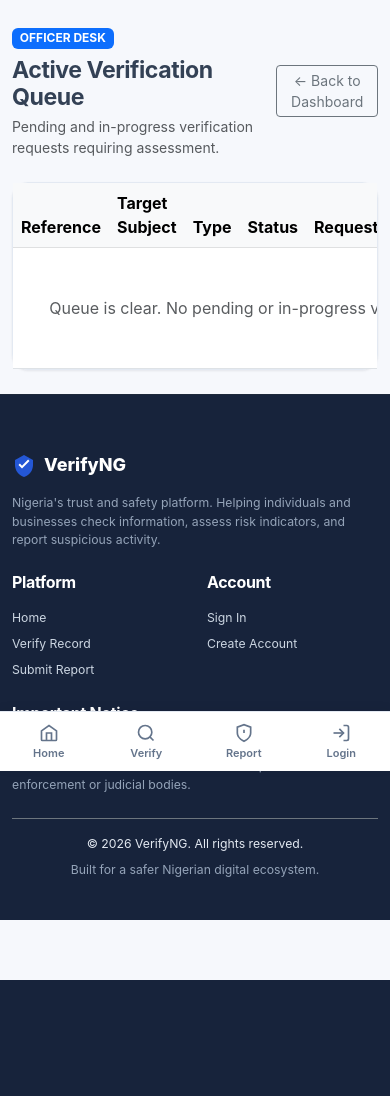
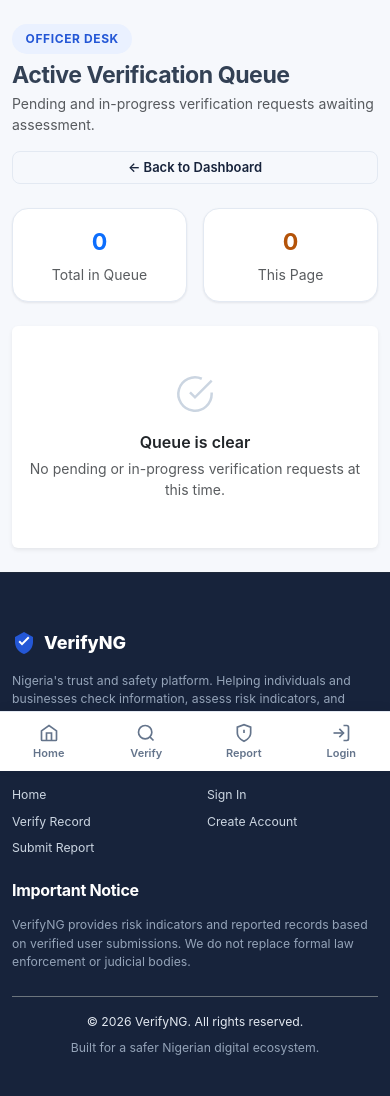
Before and after one commit to zictechng/verifyNG, a Django app: template templates/verification/officer_queue.html in a window 390 px wide. Shown: the part 73-1169 px from the top of the page. Before the commit the page ends 1053 px from the top, so only its background shows below. Run offline with Django 5.2, Linux system fonts and the light colour scheme; the template is opened without the code that fills it, so the values that code supplies are empty.

Commit message:
feat(verification): improve officer queue — stat strip, mobile columns, pagination controls, empty state

```diff
--- a/templates/verification/officer_queue.html
+++ b/templates/verification/officer_queue.html
@@ -1,4 +1,3 @@
-
 {% extends 'public/base.html' %}
 {% load static %}
 
@@ -6,15 +5,18 @@
 
 {% block content %}
 <div class="container py-4 py-md-5">
-    <div class="d-flex justify-content-between align-items-center mb-4">
+
+    {# ── Header ── #}
+    <div class="d-flex flex-column flex-md-row justify-content-between align-items-md-center gap-3 mb-4">
         <div>
-            <span class="badge bg-primary text-uppercase mb-2">Officer Desk</span>
+            <span class="vng-badge-trust mb-2">Officer Desk</span>
             <h1 class="h3 fw-bold mb-1">Active Verification Queue</h1>
-            <p class="small text-muted mb-0">Pending and in-progress verification requests requiring assessment.</p>
+            <p class="small text-muted mb-0">Pending and in-progress verification requests awaiting assessment.</p>
         </div>
-        <a href="{% url 'dashboard:index' %}" class="btn btn-outline-secondary btn-sm">&larr; Back to Dashboard</a>
+        <a href="{% url 'dashboard:index' %}" class="btn btn-vng-outline btn-vng-sm">&larr; Back to Dashboard</a>
     </div>
 
+    {# ── Django messages ── #}
     {% if messages %}
         {% for message in messages %}
             <div class="alert alert-{{ message.tags|default:'info' }} alert-dismissible fade show" role="alert">
@@ -24,51 +26,108 @@
         {% endfor %}
     {% endif %}
 
-    <div class="vng-card p-0">
+    {# ── Stat strip ── #}
+    <div class="row g-3 mb-4">
+        <div class="col-6 col-md-3">
+            <div class="vng-card p-3 text-center">
+                <div class="fw-bold fs-3 text-primary mb-1">{{ paginator.count|default:0 }}</div>
+                <div class="small text-muted">Total in Queue</div>
+            </div>
+        </div>
+        <div class="col-6 col-md-3">
+            <div class="vng-card p-3 text-center">
+                <div class="fw-bold fs-3 mb-1" style="color:var(--vng-warning);">
+                    {{ requests|length }}
+                </div>
+                <div class="small text-muted">This Page</div>
+            </div>
+        </div>
+    </div>
+
+    {# ── Queue table ── #}
+    <div class="card border-0 shadow-sm">
+        <div class="card-body p-0">
+            {% if requests %}
             <div class="table-responsive">
                 <table class="table table-hover align-middle mb-0">
                     <thead class="table-light">
                         <tr>
                             <th>Reference</th>
-                        <th>Target Subject</th>
-                        <th>Type</th>
+                            <th>Subject</th>
+                            <th class="d-none d-md-table-cell">Type</th>
                             <th>Status</th>
-                        <th>Requester</th>
-                        <th>Submitted</th>
-                        <th>Action</th>
+                            <th class="d-none d-md-table-cell">Requester</th>
+                            <th class="d-none d-md-table-cell">Submitted</th>
+                            <th></th>
                         </tr>
                     </thead>
                     <tbody>
                         {% for req in requests %}
                         <tr>
-                            <td class="font-monospace fw-semibold">{{ req.reference_number }}</td>
-                            <td>{{ req.target_subject.name }} <span class="badge bg-light text-dark">{{ req.target_subject.type }}</span></td>
-                            <td>{{ req.get_verification_type_display }}</td>
+                            <td class="font-monospace fw-semibold small">{{ req.reference_number }}</td>
+                            <td>
+                                {{ req.target_subject.name }}
+                                <span class="badge bg-light text-dark ms-1" style="font-size:0.7rem;">{{ req.target_subject.type }}</span>
+                            </td>
+                            <td class="d-none d-md-table-cell small text-muted">{{ req.get_verification_type_display }}</td>
                             <td>
                                 {% if req.status == 'in_progress' %}
-                                    <span class="badge bg-warning text-dark">IN PROGRESS</span>
+                                    <span class="badge bg-warning text-dark">In Progress</span>
                                 {% else %}
-                                    <span class="badge bg-secondary">PENDING</span>
+                                    <span class="badge bg-primary">Pending</span>
                                 {% endif %}
                             </td>
-                            <td class="small text-muted">{{ req.requester.username|default:"Anonymous" }}</td>
-                            <td class="small text-muted">{{ req.created_at|date:"M j, Y H:i" }}</td>
+                            <td class="d-none d-md-table-cell small text-muted">{{ req.requester.username|default:"—" }}</td>
+                            <td class="d-none d-md-table-cell small text-muted">{{ req.created_at|date:"M j, Y" }}</td>
                             <td>
                                 <a href="{% url 'verification:detail' req.reference_number %}" class="btn btn-sm btn-primary">
                                     Review &rarr;
                                 </a>
                             </td>
                         </tr>
-                    {% empty %}
-                        <tr>
-                            <td colspan="7" class="text-center py-5 text-muted">
-                                Queue is clear. No pending or in-progress verification requests.
-                            </td>
-                        </tr>
                         {% endfor %}
                     </tbody>
                 </table>
             </div>
+
+            {# ── Pagination ── #}
+            {% if is_paginated %}
+            <div class="d-flex justify-content-center py-3 border-top">
+                <nav aria-label="Queue pagination">
+                    <ul class="pagination pagination-sm mb-0">
+                        {% if page_obj.has_previous %}
+                        <li class="page-item">
+                            <a class="page-link" href="?page={{ page_obj.previous_page_number }}">&laquo;</a>
+                        </li>
+                        {% endif %}
+                        {% for num in paginator.page_range %}
+                        <li class="page-item {% if page_obj.number == num %}active{% endif %}">
+                            <a class="page-link" href="?page={{ num }}">{{ num }}</a>
+                        </li>
+                        {% endfor %}
+                        {% if page_obj.has_next %}
+                        <li class="page-item">
+                            <a class="page-link" href="?page={{ page_obj.next_page_number }}">&raquo;</a>
+                        </li>
+                        {% endif %}
+                    </ul>
+                </nav>
+            </div>
+            {% endif %}
+
+            {% else %}
+            {# ── Empty state ── #}
+            <div class="text-center py-5 px-3">
+                <svg width="40" height="40" viewBox="0 0 24 24" fill="none" stroke="#CBD5E1" stroke-width="1.5" class="mb-3">
+                    <path d="M22 11.08V12a10 10 0 1 1-5.93-9.14"/>
+                    <polyline points="22 4 12 14.01 9 11.01"/>
+                </svg>
+                <p class="fw-semibold mb-1">Queue is clear</p>
+                <p class="small text-muted mb-0">No pending or in-progress verification requests at this time.</p>
+            </div>
+            {% endif %}
         </div>
     </div>
+
+</div>
 {% endblock %}
```
Lines whose indentation alone changed are shown as unchanged.
